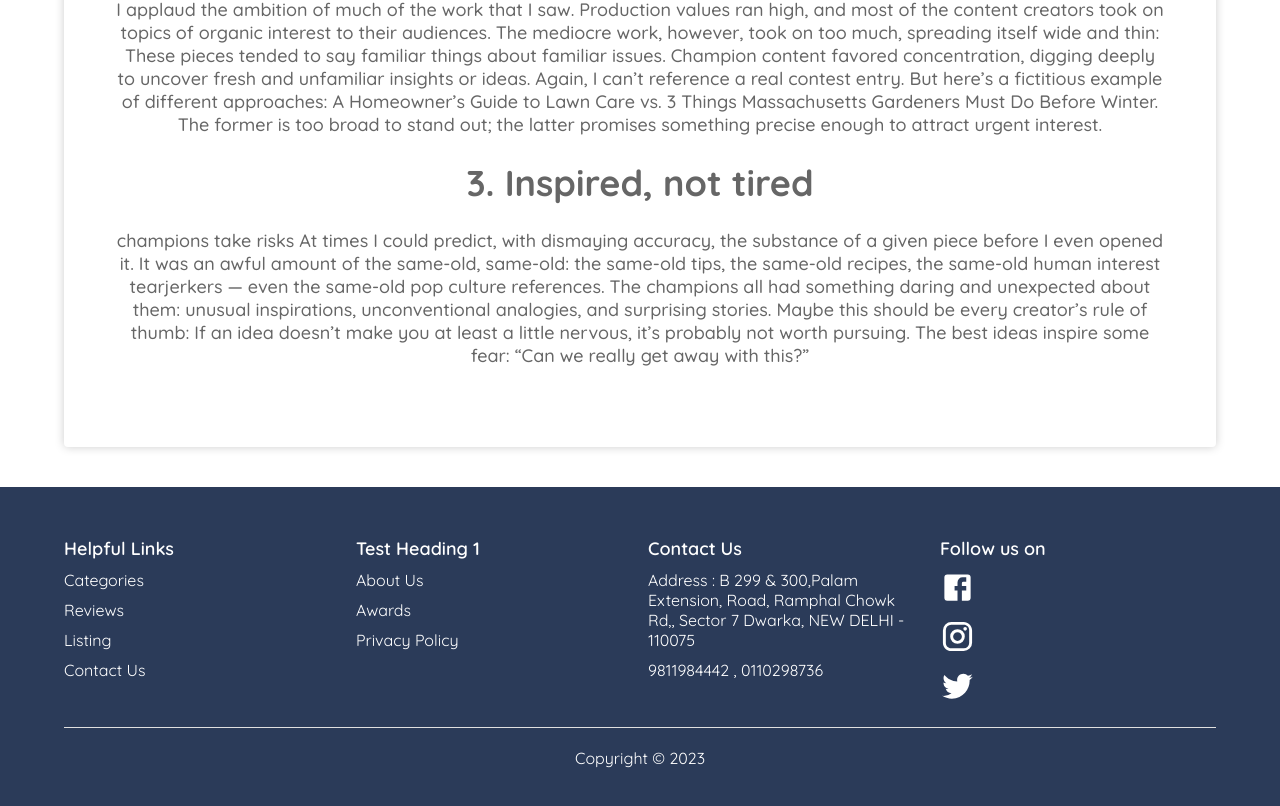
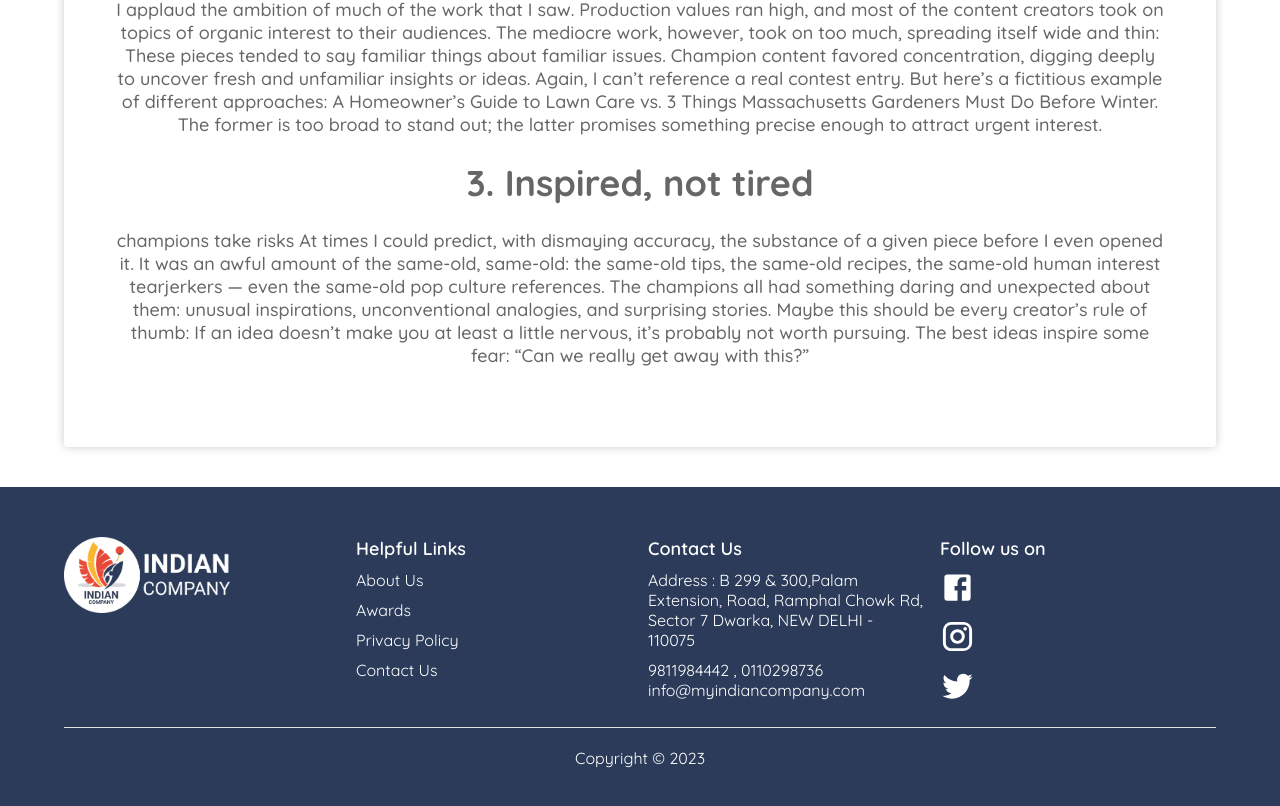
Before and after one commit to archit088/office-project-1, a React (Create React App) app: page /Privacy-page in a window 1280 px wide. Shown: the part 780-1586 px from the top of the page. Built offline with nearby package versions, Linux system fonts and the light colour scheme.

Commit message:
add live

```diff
--- a/public/index.html
+++ b/public/index.html
@@ -1,7 +1,7 @@
 <!DOCTYPE html>
 <html lang="en">
 <head>
-  <title>Bootstrap Example</title>
+  <title>Indian Company</title>
   <meta charset="utf-8">
   <meta name="viewport" content="width=device-width, initial-scale=1">
   <link rel="preconnect" href="https://fonts.googleapis.com">
--- a/src/Components/About/About.js
+++ b/src/Components/About/About.js
@@ -92,6 +92,8 @@ function AboutPage() {
             sx={{
               fontWeight: "500",
               fontSize: "30px",
+              color : '#000',
+              margin : '20px 0'
             }}
           >
            GOAL
--- a/src/Components/Contact/Contact.js
+++ b/src/Components/Contact/Contact.js
@@ -1,9 +1,8 @@
-import {Field,Formik,Form} from 'formik'
-import React, { useState } from 'react'
-import * as Yup from 'yup'
-import axios from 'axios'
-import { API_URL } from '../../Config/config'
-
+import React, { useState } from "react";
+import { Field, Formik, Form } from "formik";
+import * as Yup from "yup";
+import axios from "axios";
+import { API_URL } from "../../Config/config";
 import {
   Box,
   Container,
@@ -12,42 +11,60 @@ import {
   Typography,
   Button,
   CircularProgress,
+  Slide,
+  Snackbar,
 } from "@mui/material";
 import Footer from "../Homepage/Footer/Footer";
 import Banner from "../Banner/Banner";
 import Navbar from "../Navbar/Navbar";
-import { TextField } from 'formik-mui'
+import { TextField } from "formik-mui";
+
+function SlideTransition(props) {
+  return <Slide {...props} direction="up" />;
+}
 
 function Contact() {
-  const [name, setName] = useState('')
-  const [email, setEmail] = useState('')
-  const [phone, setPhone] = useState('')
-  const [message, setMessage] = useState('')
- const [loading, setLoading] = useState(false)
-
+  const [open, setOpen] = useState(true)
+  const [name, setName] = useState("");
+  const [email, setEmail] = useState("");
+  const [phone, setPhone] = useState("");
+  const [message, setMessage] = useState("");
+  const [loading, setLoading] = useState(false);
 
   const submitFormData = (e) => {
-    e.preventDefault()
-    setLoading(true)
+    e.preventDefault();
+    setLoading(true);
     const requestOptions = {
-            method : 'POST',
-            url :  `${API_URL}api/cms/contact-us`,
-            data : {
-              name:name,
-              phone:phone,
-              email:email,
-              message:message,
+      method: "POST",
+      url: `${API_URL}api/cms/contact-us`,
+      data: {
+        name: name,
+        phone: phone,
+        email: email,
+        message: message,
+      },
+    };
+    axios(requestOptions)
+      .then(() => {
+        handleOpen()
+        setLoading(false);
+        setName('')
+        setEmail('')
+        setPhone('')
+        setMessage('')
+      })
+      .catch((error) => {
+        setLoading(false);
+        console.log("error", error);
+      });
+  };
 
+  const handleOpen = () => {
+    setOpen(true)
   }
-        }
-        axios(requestOptions)
-        .then(()=> {
-            setLoading(false)
-        })
-        .catch(error=> {
-            setLoading(false)
-            console.log('error', error)
-        })
+
+  const handleClose = () => {
+    setOpen(false)
   }
 
   const initialValues = {
@@ -55,7 +72,7 @@ function Contact() {
     email,
     phone,
     message,
-  }
+  };
   return (
     <Box>
       <Navbar />
@@ -125,32 +142,40 @@ function Contact() {
                 <Formik
                   enableReinitialize
                   initialValues={initialValues}
-                    validationSchema={Yup.object({
-                        name : Yup.string().required('Required'),
-                        email : Yup.string().email('Enter valid email').required('Required'),
-                        phone : Yup.number().test('len', 'Phone number must be of 10 digits', val => val.toString().length === 10).required('Required'),
-                        message : Yup.string().required('Required'),
+                  validationSchema={Yup.object().shape({
+                    name: Yup.string().required('Required'),
+                    email: Yup.string()
+                      .email("Enter valid email")
+                      .required("Required"),
+                    phone: Yup.number()
+                      .test(
+                        "len",
+                        "Phone number must be of 10 digits",
+                        (val) => val.toString().length === 10
+                      )
+                      .required("Required"),
+                    message: Yup.string().required("Required"),
                     // service : Yup.string().required('Required'),
                   })}
                   onSubmit={submitFormData}
                 >
-                {({ errors, touched, }) => (
-                    <Form
-                        onSubmit={submitFormData}
-                    >
+                  {({ errors, touched, handleSubmit }) => (
+                    <Form onSubmit={handleSubmit}>
                       <Field
                         component={TextField}
                         name="name"
                         value={name}
                         error={!!errors.name && touched.name}
-                            helperText={errors.name && touched.name ? errors.name : ''}
-                            onChange={(e)=> setName(e.target.value)}
+                        helperText={
+                          errors.name && touched.name ? errors.name : ""
+                        }
+                        onChange={(e) => setName(e.target.value)}
                         fullWidth
-                            size='small'
+                        size="small"
                         label="Name"
-                            placeholder='Enter Name'
+                        placeholder="Enter Name"
                         sx={{
-                                mb : '20px'
+                          mb: "20px",
                         }}
                       />
                       <Field
@@ -158,14 +183,16 @@ function Contact() {
                         name="email"
                         value={email}
                         error={!!errors.email && touched.email}
-                            helperText={errors.email && touched.email ? errors.email : ''}
-                            onChange={(e)=> setEmail(e.target.value)}
+                        helperText={
+                          errors.email && touched.email ? errors.email : ""
+                        }
+                        onChange={(e) => setEmail(e.target.value)}
                         fullWidth
-                            size='small'
+                        size="small"
                         label="Email"
-                            placeholder='Enter email'
+                        placeholder="Enter email"
                         sx={{
-                                mb : '20px'
+                          mb: "20px",
                         }}
                       />
                       <Field
@@ -174,14 +201,16 @@ function Contact() {
                         value={phone}
                         type="number"
                         error={!!errors.phone && touched.phone}
-                            helperText={errors.phone && touched.phone ? errors.phone : ''}
-                            onChange={(e)=> setPhone(e.target.value)}
+                        helperText={
+                          errors.phone && touched.phone ? errors.phone : ""
+                        }
+                        onChange={(e) => setPhone(e.target.value)}
                         fullWidth
-                            size='small'
+                        size="small"
                         label="Phone Number"
-                            placeholder='Enter Phone Number'
+                        placeholder="Enter Phone Number"
                         sx={{
-                                mb : '20px'
+                          mb: "20px",
                         }}
                       />
                       {/* <Field
@@ -209,14 +238,18 @@ function Contact() {
                         name="message"
                         value={message}
                         error={!!errors.message && touched.message}
-                            helperText={errors.message && touched.message ? errors.message : ''}
-                            onChange={(e)=> setMessage(e.target.value)}
+                        helperText={
+                          errors.message && touched.message
+                            ? errors.message
+                            : ""
+                        }
+                        onChange={(e) => setMessage(e.target.value)}
                         fullWidth
-                            size='small'
+                        size="small"
                         label="Message"
-                            placeholder='Enter Message'
+                        placeholder="Enter Message"
                         sx={{
-                                mb : '20px'
+                          mb: "20px",
                         }}
                       />
                       <Button
@@ -225,26 +258,28 @@ function Contact() {
                         type="submit"
                         disabled={loading}
                       >
-                            {
-                                loading
-                                ?
-                                <CircularProgress
-                                    size={18}
-                                />
-                                :
-                                "Submit"
-                            }
+                        {loading ? <CircularProgress size={18} /> : "Submit"}
                       </Button>
                     </Form>
                   )}
                 </Formik>
-
               </Typography>
             </Paper>
           </Grid>
         </Grid>
       </Container>
       <Footer />
+      <Snackbar
+        open={open}
+        anchorOrigin={{
+          vertical : 'bottom',
+          horizontal : 'center'
+        }}
+        onClose={handleClose}
+        autoHideDuration={5000}
+        TransitionComponent={SlideTransition}
+        message="You Information saved successfully. Our team will reach you with in 24 hours."
+      />
     </Box>
   );
 }
--- a/src/Components/Homepage/Footer/Footer.js
+++ b/src/Components/Homepage/Footer/Footer.js
@@ -3,6 +3,7 @@ import TwitterIcon from "@mui/icons-material/Twitter";
 import FacebookIcon from "@mui/icons-material/Facebook";
 import InstagramIcon from "@mui/icons-material/Instagram";
 import { Box, Container, Divider, Grid, Typography } from "@mui/material";
+import Logo from '../../../Assets/Images/slogo11.png'
 
 function Footer() {
   return (
@@ -17,7 +18,12 @@ function Footer() {
       <Container>
         <Grid container spacing={2}>
           <Grid item md={3}>
-            <Typography
+            <img
+              src={Logo}
+              alt="My Indian Company"
+              width="60%"
+            />
+            {/* <Typography
               variant="p"
               sx={{
                 color: "#fff",
@@ -57,8 +63,8 @@ function Footer() {
               }}
             >
               Listing
-            </Typography>
-            <a href ="/contact-us" style={{ textDecoration : "none"}}>
+            </Typography> */}
+              {/* <a href ="/contact-us" style={{ textDecoration : "none"}}>
               <Typography
                 variant="p"
                 sx={{
@@ -69,7 +75,7 @@ function Footer() {
               >
                 Contact Us
               </Typography>
-            </a>
+              </a> */}
           </Grid>
           <Grid item md={3}>
             <Typography
@@ -81,7 +87,7 @@ function Footer() {
                 fontSize: "18px",
               }}
             >
-              Test Heading 1
+              Helpful Links
             </Typography>
             <a href="/about-us" style={{ textDecoration : "none"}}>
               <Typography
@@ -119,6 +125,18 @@ function Footer() {
               Privacy Policy
             </Typography>
             </a>
+              <a href ="/contact-us" style={{ textDecoration : "none"}}>
+              <Typography
+                variant="p"
+                sx={{
+                  display: "block",
+                  color: "#fff",
+                  mt: "10px",
+                }}
+              >
+                Contact Us
+              </Typography>
+              </a>
           </Grid>
           <Grid item md={3}>
 
@@ -141,7 +159,7 @@ function Footer() {
                 mt: "10px",
               }}
             >
-              Address : B 299 & 300,Palam Extension, Road, Ramphal Chowk Rd,,
+              Address : B 299 & 300,Palam Extension, Road, Ramphal Chowk Rd,
               Sector 7 Dwarka, NEW DELHI - 110075
             </Typography>
 
@@ -154,6 +172,15 @@ function Footer() {
               }}
             >
               9811984442 , 0110298736
+            </Typography>
+            <Typography
+              variant="p"
+              sx={{
+                display: "block",
+                color: "#fff",
+              }}
+            >
+              info@myindiancompany.com
             </Typography>
           </Grid>
           <Grid item md={3}>
```
Also changed, not shown: 1 other file (tests, documents, lock files or other folders). Lines whose indentation alone changed are shown as unchanged.
